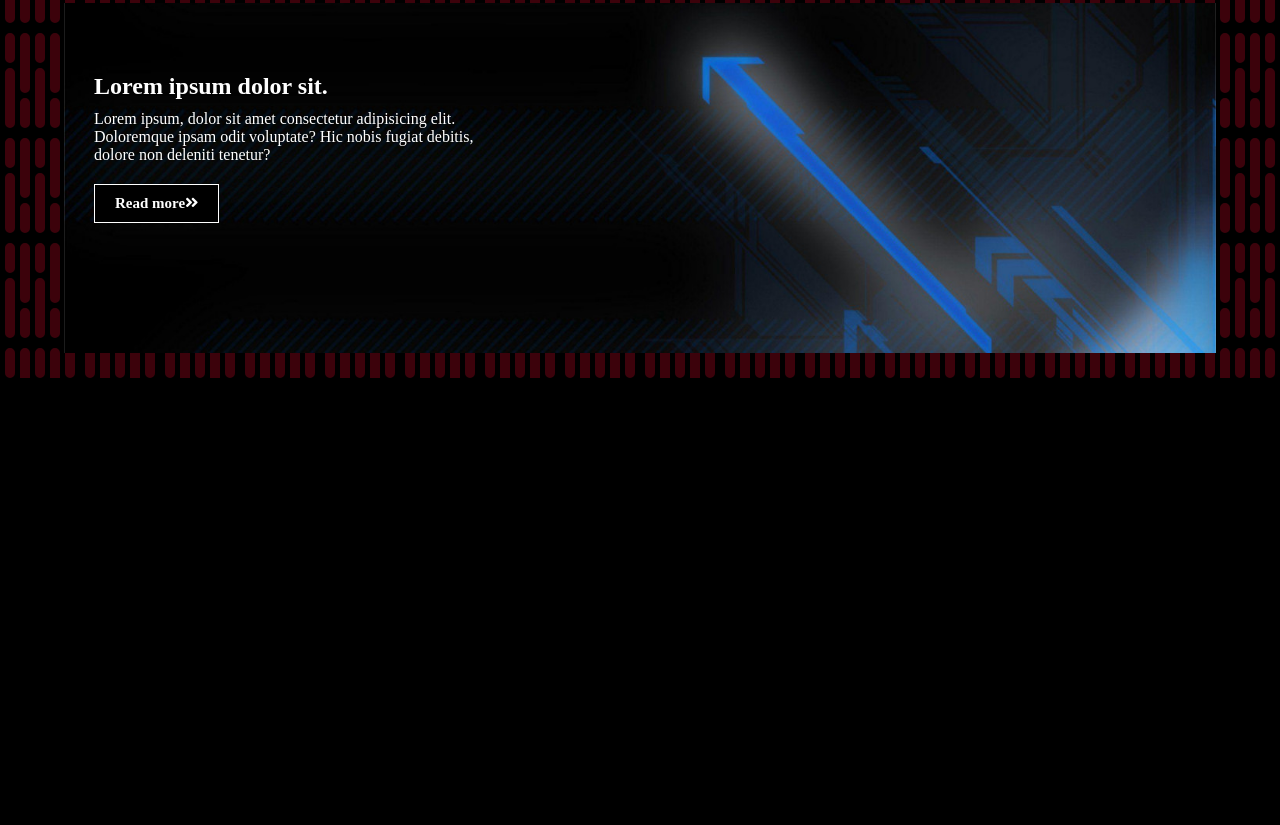
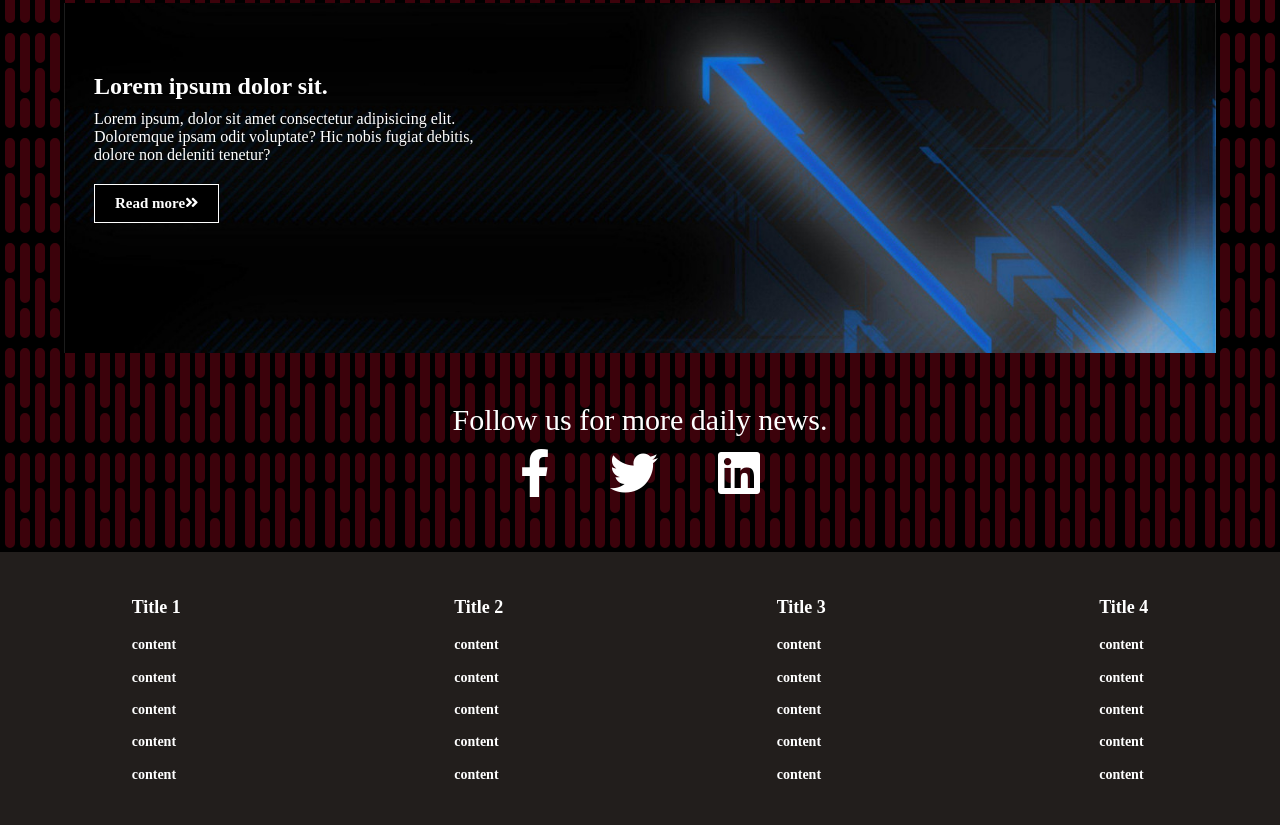
Before and after one commit to devmarianoguerra/news_website, a plain HTML site: page index.html in a window 1280 px wide. Shown: the part 1757-2582 px from the top of the page. Before the commit the page ends 2135 px from the top, so only its background shows below. Drawn offline with Linux system fonts and the light colour scheme; a web font is replaced by a local one.

Commit message:
finished website content, social media links and footer

```diff
--- a/index.html
+++ b/index.html
@@ -152,6 +152,51 @@
           ></a>
         </div>
       </section>
+
+      <section class="socialmedia">
+        <p>Follow us for more daily news.</p>
+        <div class="links">
+          <a href=""><i class="fab fa-facebook-f"></i></a>
+          <a href=""><i class="fab fa-twitter"></i></a>
+          <a href=""><i class="fab fa-linkedin"></i></a>
+      </section>
     </div>
+
+    <footer class="footer_info">
+      <div class="footer_container">
+        <ul>
+          <li><a href=""><h2>Title 1</h2></a></li>
+          <li><a href=""><h3>content</h3></a></li>
+          <li><a href=""><h3>content</h3></a></li>
+          <li><a href=""><h3>content</h3></a></li>
+          <li><a href=""><h3>content</h3></a></li>
+          <li><a href=""><h3>content</h3></a></li>
+        </ul>
+        <ul>
+          <li><a href=""><h2>Title 2</h2></a></li>
+          <li><a href=""><h3>content</h3></a></li>
+          <li><a href=""><h3>content</h3></a></li>
+          <li><a href=""><h3>content</h3></a></li>
+          <li><a href=""><h3>content</h3></a></li>
+          <li><a href=""><h3>content</h3></a></li>
+        </ul>
+        <ul>
+          <li><a href=""><h2>Title 3</h2></a></li>
+          <li><a href=""><h3>content</h3></a></li>
+          <li><a href=""><h3>content</h3></a></li>
+          <li><a href=""><h3>content</h3></a></li>
+          <li><a href=""><h3>content</h3></a></li>
+          <li><a href=""><h3>content</h3></a></li>
+        </ul>
+        <ul>
+          <li><a href=""><h2>Title 4</h2></a></li>
+          <li><a href=""><h3>content</h3></a></li>
+          <li><a href=""><h3>content</h3></a></li>
+          <li><a href=""><h3>content</h3></a></li>
+          <li><a href=""><h3>content</h3></a></li>
+          <li><a href=""><h3>content</h3></a></li>
+        </ul>
+      </div>
+    </footer>
   </body>
 </html>
--- a/style.css
+++ b/style.css
@@ -190,3 +190,55 @@ hr {
   margin-bottom: 10px;
   margin-right: 25px;
 }
+
+/*social media*/
+
+.socialmedia {
+  margin: 50px;
+}
+
+.socialmedia p {
+  text-align: center;
+  font-size: 30px;
+  margin-bottom: 10px;
+}
+
+.links {
+  display: flex;
+  align-items: center;
+  justify-content: center;
+}
+
+/*.links {
+  text-align: center;
+  font-size: 30px;
+}*/
+
+.links a {
+  margin: 0px 30px;
+  font-size: 3rem;
+}
+
+/*Footer*/
+
+.footer_info {
+  background-color: #221e1c;
+  font-size: 12px;
+  padding: 35px 0;
+}
+
+.footer_container {
+  display: grid;
+  grid-template-columns: repeat(4, 1fr);
+  gap: 10px;
+  align-items: flex-start;
+  justify-content: center;
+}
+
+.footer_container ul {
+  margin: 0 auto;
+}
+
+.footer_container ul li {
+  line-height: 2.3;
+}
```
